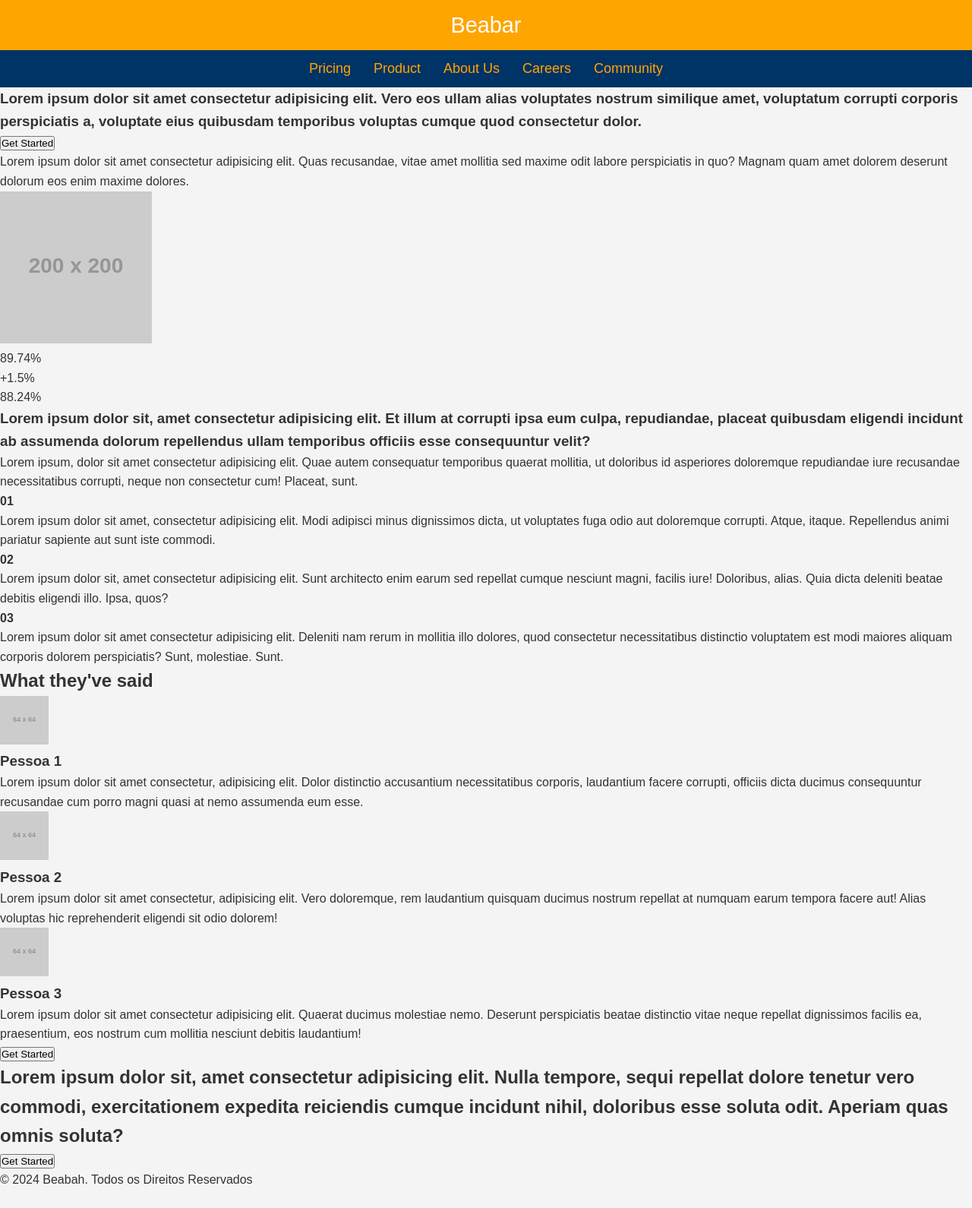
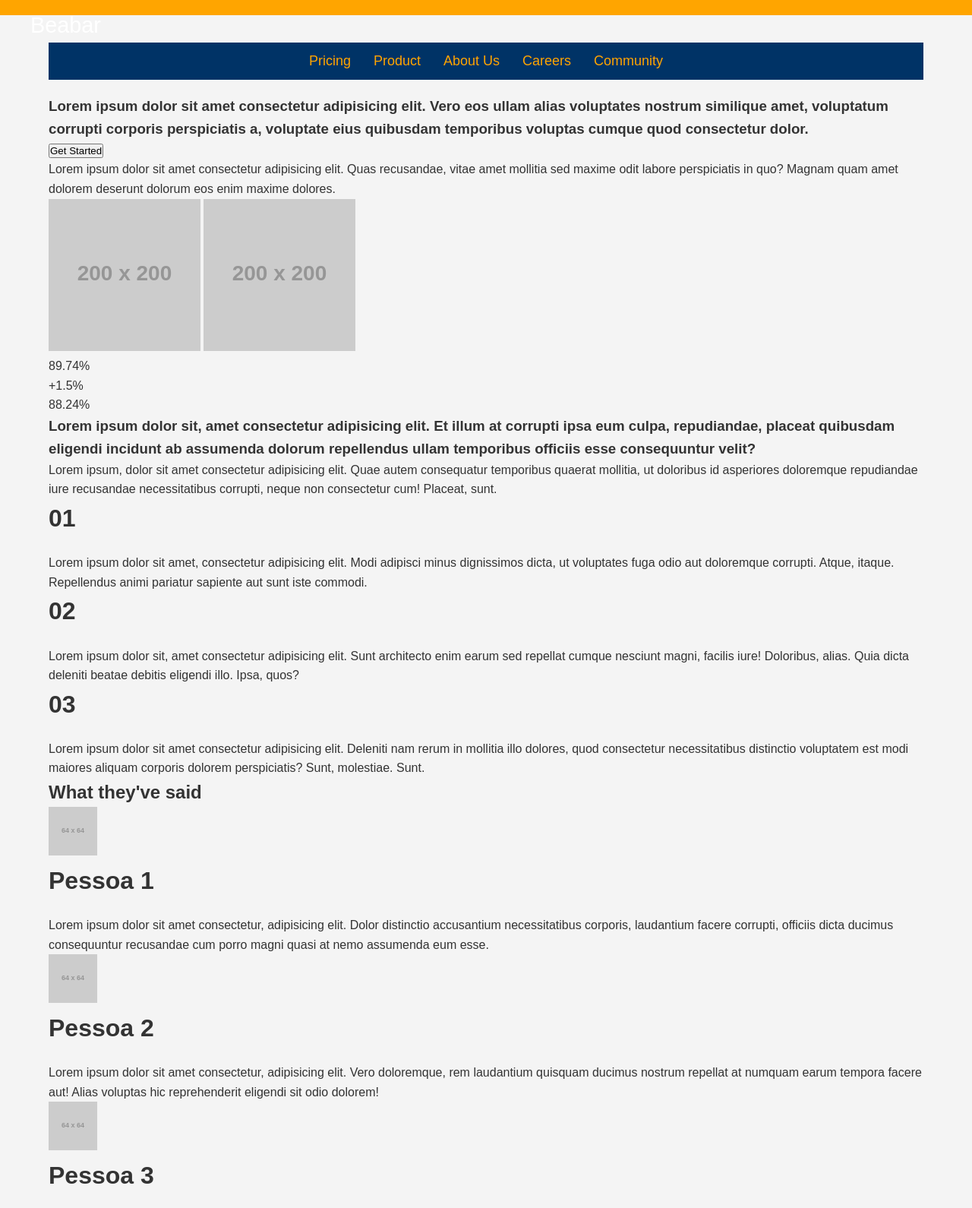
Before and after one commit to NightSK5/ETE-Porto-Digital, a plain HTML site: page pages/beabah/index.html in a window 1280 px wide. Shown: the top 1590 px of the page at 76% size. Before the commit the page ends 1566 px from the top, so only its background shows below. Drawn offline with Linux system fonts and the light colour scheme; placeholder pictures from the web are drawn by us.

Commit message:
beabah up 2

```diff
--- a/pages/SiteLandingPage/styles.css
+++ b/pages/SiteLandingPage/styles.css
@@ -95,7 +95,7 @@ main h2 {
     margin-bottom: 10px;
 }
 
-.news-grid h3 {
+.news-grid h2 {
     font-size: 1.5em;
     margin-bottom: 10px;
 }
--- a/pages/beabah/index.html
+++ b/pages/beabah/index.html
@@ -36,6 +36,7 @@
                     </article>
 
                     <article>
+                        <img src="https://placehold.co/200" alt="Imagem do Gráfico de Coluna">
                         <img src="https://placehold.co/200" alt="Imagem do Gráfico de Pizza">
                         <p id="percentage-total">89.74%</p>
                         <p id="percentage-add">+1.5%</p>
@@ -52,9 +53,9 @@
                     </article>
 
                     <article>
-                        <h4>01</h4><p>Lorem ipsum dolor sit amet, consectetur adipisicing elit. Modi adipisci minus dignissimos dicta, ut voluptates fuga odio aut doloremque corrupti. Atque, itaque. Repellendus animi pariatur sapiente aut sunt iste commodi.</p>
-                        <h4>02</h4><p>Lorem ipsum dolor sit, amet consectetur adipisicing elit. Sunt architecto enim earum sed repellat cumque nesciunt magni, facilis iure! Doloribus, alias. Quia dicta deleniti beatae debitis eligendi illo. Ipsa, quos?</p>
-                        <h4>03</h4><p>Lorem ipsum dolor sit amet consectetur adipisicing elit. Deleniti nam rerum in mollitia illo dolores, quod consectetur necessitatibus distinctio voluptatem est modi maiores aliquam corporis dolorem perspiciatis? Sunt, molestiae. Sunt.</p>
+                        <h2>01</h2><p>Lorem ipsum dolor sit amet, consectetur adipisicing elit. Modi adipisci minus dignissimos dicta, ut voluptates fuga odio aut doloremque corrupti. Atque, itaque. Repellendus animi pariatur sapiente aut sunt iste commodi.</p>
+                        <h2>02</h2><p>Lorem ipsum dolor sit, amet consectetur adipisicing elit. Sunt architecto enim earum sed repellat cumque nesciunt magni, facilis iure! Doloribus, alias. Quia dicta deleniti beatae debitis eligendi illo. Ipsa, quos?</p>
+                        <h2>03</h2><p>Lorem ipsum dolor sit amet consectetur adipisicing elit. Deleniti nam rerum in mollitia illo dolores, quod consectetur necessitatibus distinctio voluptatem est modi maiores aliquam corporis dolorem perspiciatis? Sunt, molestiae. Sunt.</p>
                     </article>
                 </div>
             </section>
@@ -62,20 +63,20 @@
             <section class="said">
                 <h1>What they've said</h1>
                 <article>
-                    <img src="https://placehold.co/64x64" alt="Pessoa 1">
-                    <h3>Pessoa 1</h3>
+                    <img src="https://placehold.co/64" alt="Pessoa 1">
+                    <h2>Pessoa 1</h2>
                     <p>Lorem ipsum dolor sit amet consectetur, adipisicing elit. Dolor distinctio accusantium necessitatibus corporis, laudantium facere corrupti, officiis dicta ducimus consequuntur recusandae cum porro magni quasi at nemo assumenda eum esse.</p>
                 </article>
 
                 <article>
-                    <img src="https://placehold.co/64x64" alt="Pessoa 2">
-                    <h3>Pessoa 2</h3>
+                    <img src="https://placehold.co/64" alt="Pessoa 2">
+                    <h2>Pessoa 2</h2>
                     <p>Lorem ipsum dolor sit amet consectetur, adipisicing elit. Vero doloremque, rem laudantium quisquam ducimus nostrum repellat at numquam earum tempora facere aut! Alias voluptas hic reprehenderit eligendi sit odio dolorem!</p>
                 </article>
 
                 <article>
-                    <img src="https://placehold.co/64x64" alt="Pessoa 3">
-                    <h3>Pessoa 3</h3>
+                    <img src="https://placehold.co/64" alt="Pessoa 3">
+                    <h2>Pessoa 3</h2>
                     <p>Lorem ipsum dolor sit amet consectetur adipisicing elit. Quaerat ducimus molestiae nemo. Deserunt perspiciatis beatae distinctio vitae neque repellat dignissimos facilis ea, praesentium, eos nostrum cum mollitia nesciunt debitis laudantium!</p>
                 </article>
 
@@ -90,8 +91,9 @@
     </main>
 
     <footer>
-        <div class="c   ontainer">
+        <div class="container">
             <p>&copy; 2024 Beabah. Todos os Direitos Reservados</p>
+            <p>Desenvolvedores: Lucas Gabriel e Aquiles - 3º Ano C</p>
         </div>
     </footer>
 
--- a/pages/beabah/style.css
+++ b/pages/beabah/style.css
@@ -6,10 +6,51 @@
 }
 
 body {
-    font-family: Arial, sans-serif;
-    line-height: 1.6;
-    color: #333;
-    background-color: #f4f4f4;
+  font-family: Arial, sans-serif;
+  line-height: 1.6;
+  color: #333;
+  background-color: #f4f4f4;
+}
+
+.container {
+  width: 90%;
+  margin: auto;
+  overflow: hidden;
+}
+
+/* Header */
+header {
+  background-color: #333;
+  color: #fff;
+  padding: 20px 0;
+}
+
+header h1 {
+  float: left;
+  margin-left: 20px;
+}
+
+header nav {
+  float: right;
+  margin-right: 20px;
+}
+
+header ul {
+  list-style: none;
+}
+
+header ul li {
+  display: inline;
+  margin-left: 20px;
+}
+
+header ul li a {
+  color: #fff;
+  text-decoration: none;
+}
+
+header ul li a:hover {
+  text-decoration: underline;
 }
 
 /*Estilização da barra de navegação*/
@@ -24,6 +65,7 @@ body {
   padding: 0;
   display: flex;
   justify-content: center;
+  overflow: hidden;
 }
 
 .nav-links li {
@@ -61,3 +103,27 @@ body {
   font-size: 1.8em;
   font-weight: 300;
 }
+
+/* Main */
+main {
+  padding: 20px 0;
+}
+
+main h2 {
+  margin-bottom: 20px;
+  color: #333;
+  font-size: 2em;
+}
+
+/* Footer */
+footer {
+  background: #333;
+  color: #fff;
+  text-align: center;
+  padding: 20px 0;
+  margin-top: 20px;
+}
+
+footer p {
+  margin: 0;
+}
```
